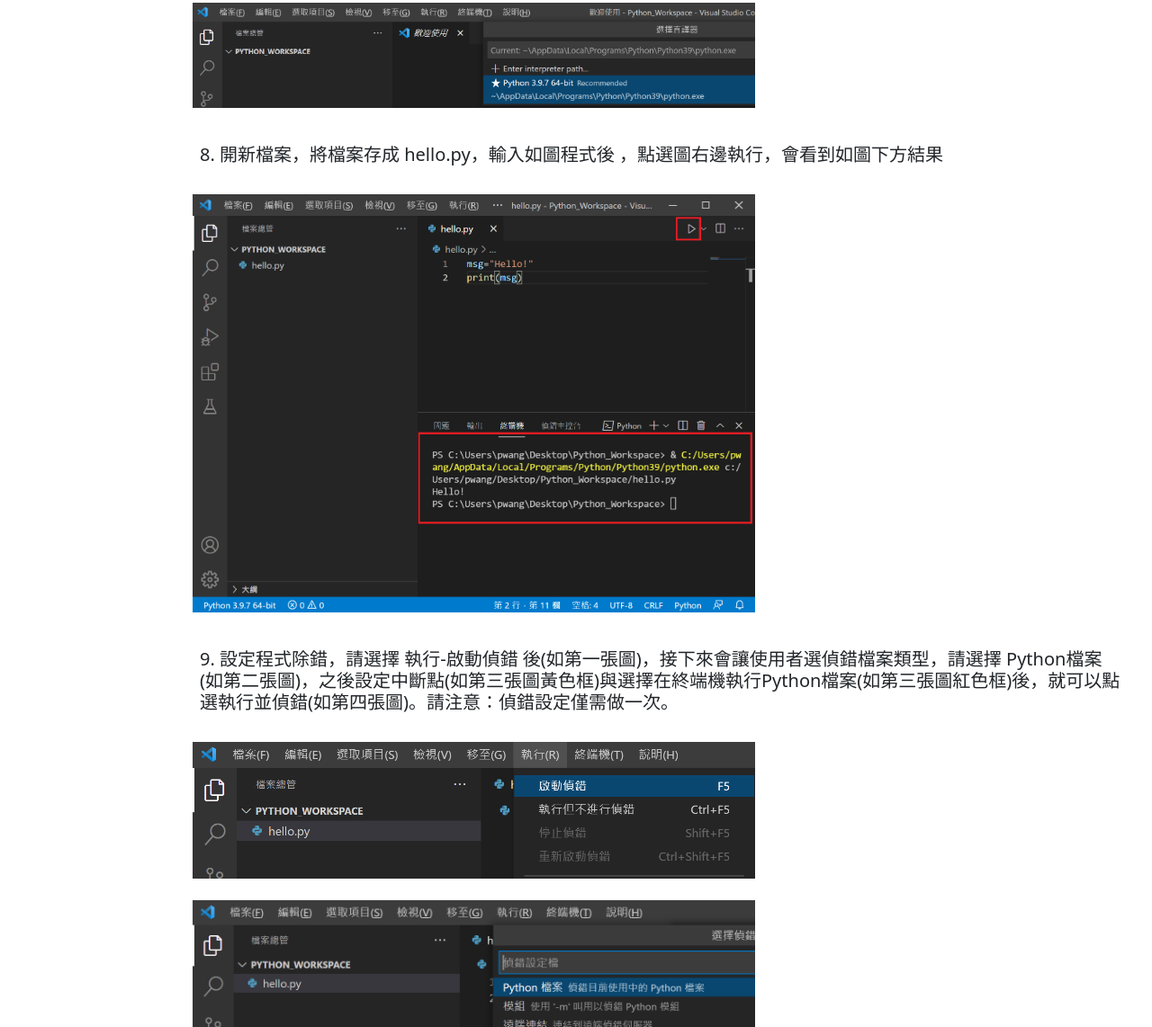
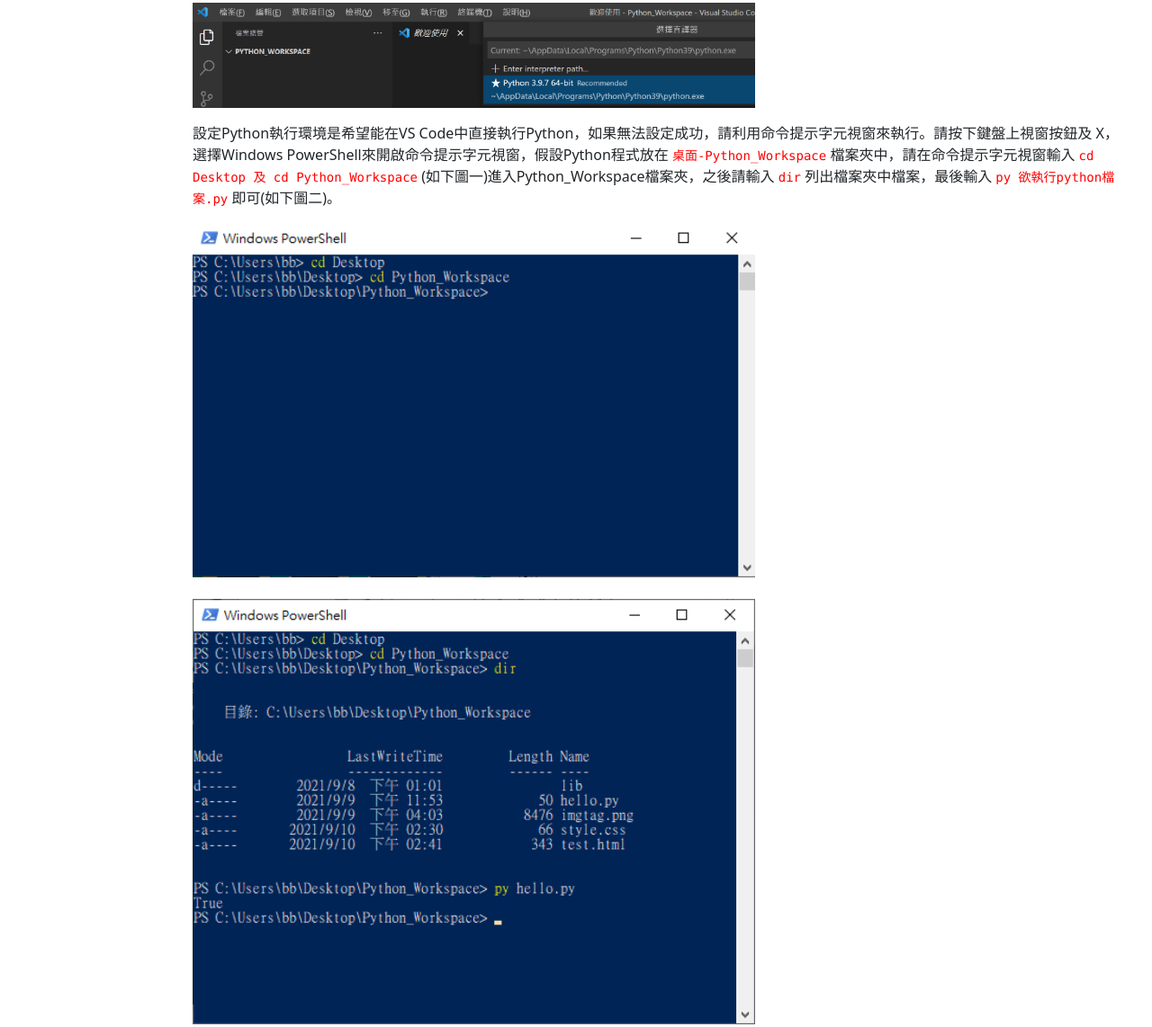
Before and after one commit to pwangstustmis/handouts, a plain HTML site: page Python/index.html in a window 1280 px wide. Shown: the part 3525-4667 px from the top of the page at 90% size. Drawn offline with Linux system fonts and the light colour scheme.

Commit message:
Add files via upload

```diff
--- a/Python/index.html
+++ b/Python/index.html
@@ -100,6 +100,13 @@
           <img src="imgs/intro/soft-6.png" width="60%"/><br/><br/>
           <img src="imgs/intro/soft-7.png" width="60%"/>
         </p>
+        <p class="px-3">
+          設定Python執行環境是希望能在VS Code中直接執行Python，如果無法設定成功，請利用命令提示字元視窗來執行。請按下鍵盤上視窗按鈕及 X，選擇Windows PowerShell來開啟命令提示字元視窗，假設Python程式放在 <code style="color:#f00">桌面-Python_Workspace</code> 檔案夾中，請在命令提示字元視窗輸入 <code style="color:#f00">cd Desktop 及 cd Python_Workspace</code> (如下圖一)進入Python_Workspace檔案夾，之後請輸入 <code style="color:#f00">dir</code> 列出檔案夾中檔案，最後輸入 <code style="color:#f00">py 欲執行python檔案.py</code> 即可(如下圖二)。
+        </p>
+        <p class="px-3">
+          <img src="imgs/intro/soft-13.png" width="60%"/><br/><br/>
+          <img src="imgs/intro/soft-14.png" width="60%"/>
+        </p>
         <h5 class="text-dark p-4">8. 開新檔案，將檔案存成 hello.py，輸入如圖程式後 ，點選圖右邊執行，會看到如圖下方結果</h5>
         <p class="px-3">
           <img src="imgs/intro/soft-8.png" width="60%"/>
```
Also changed, not shown: Python/imgs/intro/soft-13.png (added), Python/imgs/intro/soft-14.png (added).
